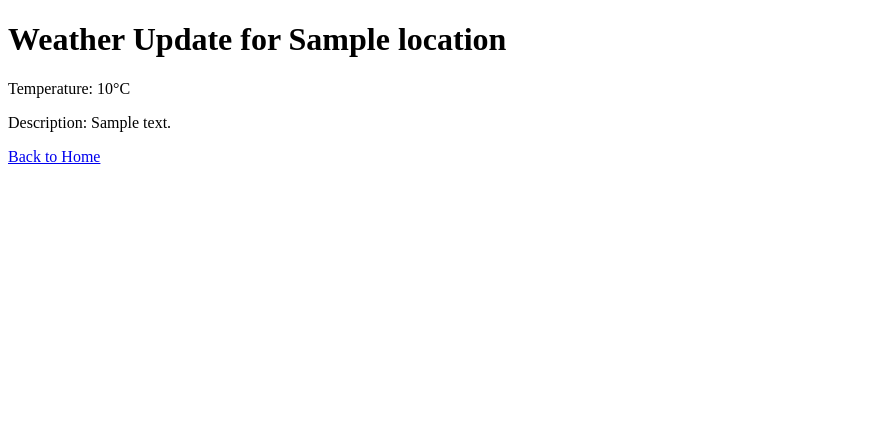
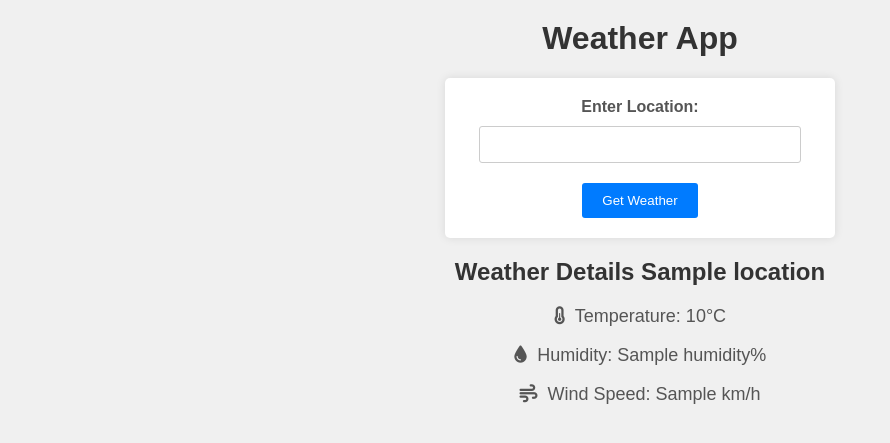
Before and after one commit to aayushsing1/weatherapi, a Flask app: template templates/weather.html in a window 1280 px wide. Shown: the top 443 px of the page, without its empty margins (0-890 px from the left). Run offline with Flask 3, Linux system fonts and the light colour scheme; the template is opened without the code that fills it: most values are stand-ins (such as "Sample title", 1, 10 or a date in 2020).

Commit message:
Update weather.html

```diff
--- a/templates/weather.html
+++ b/templates/weather.html
@@ -1,12 +1,97 @@
 <!DOCTYPE html>
 <html>
 <head>
-    <title>Weather Update</title>
+    <title>Weather App</title>
+    <style>
+        body {
+            font-family: Arial, sans-serif;
+            background-color: #f0f0f0;
+            margin: 0;
+            padding: 0;
+        }
+
+        h1 {
+            text-align: center;
+            margin-top: 20px;
+            color: #333;
+        }
+
+        form {
+            text-align: center;
+            margin: 20px auto;
+            width: 350px;
+            background-color: #fff;
+            padding: 20px;
+            border-radius: 5px;
+            box-shadow: 0 0 10px rgba(0, 0, 0, 0.1);
+        }
+
+        label {
+            font-weight: bold;
+            display: block;
+            margin-bottom: 10px;
+            color: #555;
+        }
+
+        input[type="text"] {
+            width: 300px;
+            padding: 10px;
+            margin-bottom: 20px;
+            border: 1px solid #ccc;
+            border-radius: 3px;
+        }
+
+        button[type="submit"] {
+            background-color: #007bff;
+            color: #fff;
+            border: none;
+            padding: 10px 20px;
+            border-radius: 3px;
+            cursor: pointer;
+        }
+
+        button[type="submit"]:hover {
+            background-color: #0056b3;
+        }
+
+        h2 {
+            text-align: center;
+            margin-top: 20px;
+            color: #333;
+        }
+
+        p {
+            text-align: center;
+            color: #555;
+            font-size: 18px;
+        }
+        .icon {
+            margin-right: 5px;
+        }
+    </style>
+
+    <!-- Include Font Awesome icons -->
+    <link rel="stylesheet" href="https://cdnjs.cloudflare.com/ajax/libs/font-awesome/6.0.0-beta3/css/all.min.css">
 </head>
 <body>
-    <h1>Weather Update for {{ weather_data.location }}</h1>
-    <p>Temperature: {{ weather_data.temperature }}°C</p>
-    <p>Description: {{ weather_data.description }}</p>
-    <a href="/">Back to Home</a>
+    <h1>Weather App</h1>
+    <form method="POST">
+        <label for="location">Enter Location:</label>
+        <input type="text" name="location" id="location" required>
+        <button type="submit">Get Weather</button>
+    </form>
+    {% if weather_data %}
+        <h2>Weather Details {{ location }}</h2>
+        <p>
+            <i class="fas fa-thermometer-half icon"></i> Temperature: {{ weather_data['values']['temperature'] }}°C
+        </p>
+        <p>
+            <i class="fas fa-tint icon"></i> Humidity: {{ weather_data['values']['humidity'] }}%
+        </p>
+        <p>
+            <i class="fas fa-wind icon"></i> Wind Speed: {{ weather_data['values']['windSpeed'] }} km/h
+        </p>
+        <!-- Add more data fields as needed -->
+    {% endif %}
 </body>
 </html>
```
